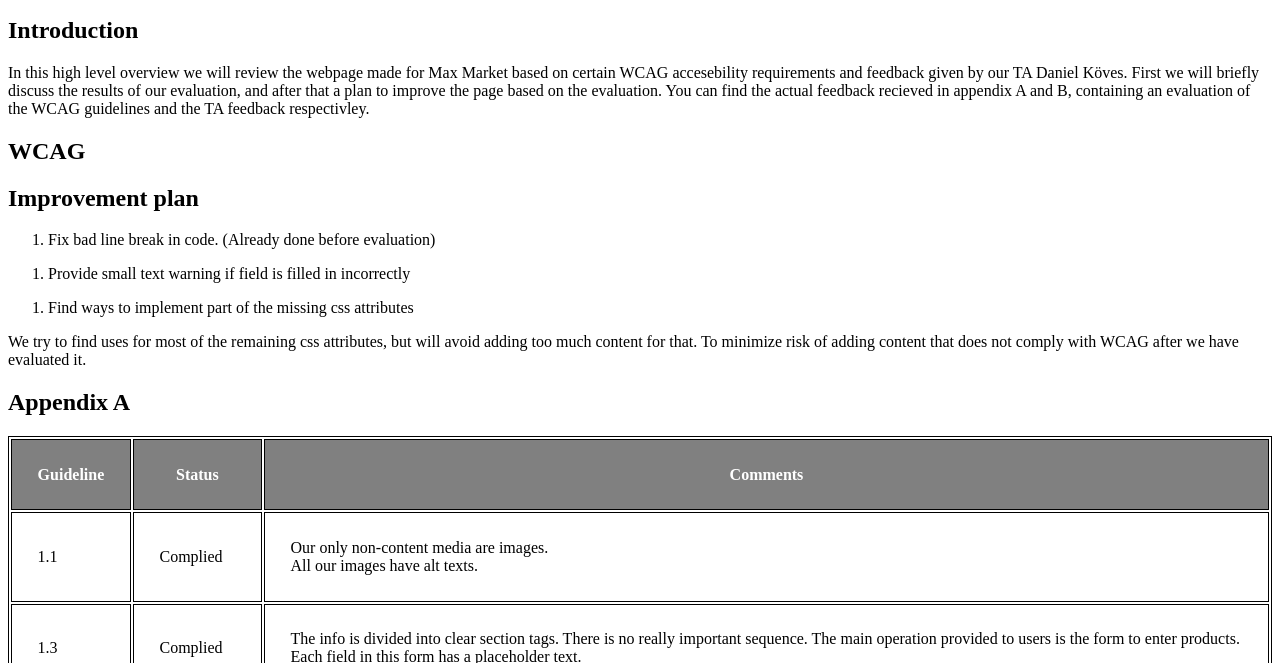
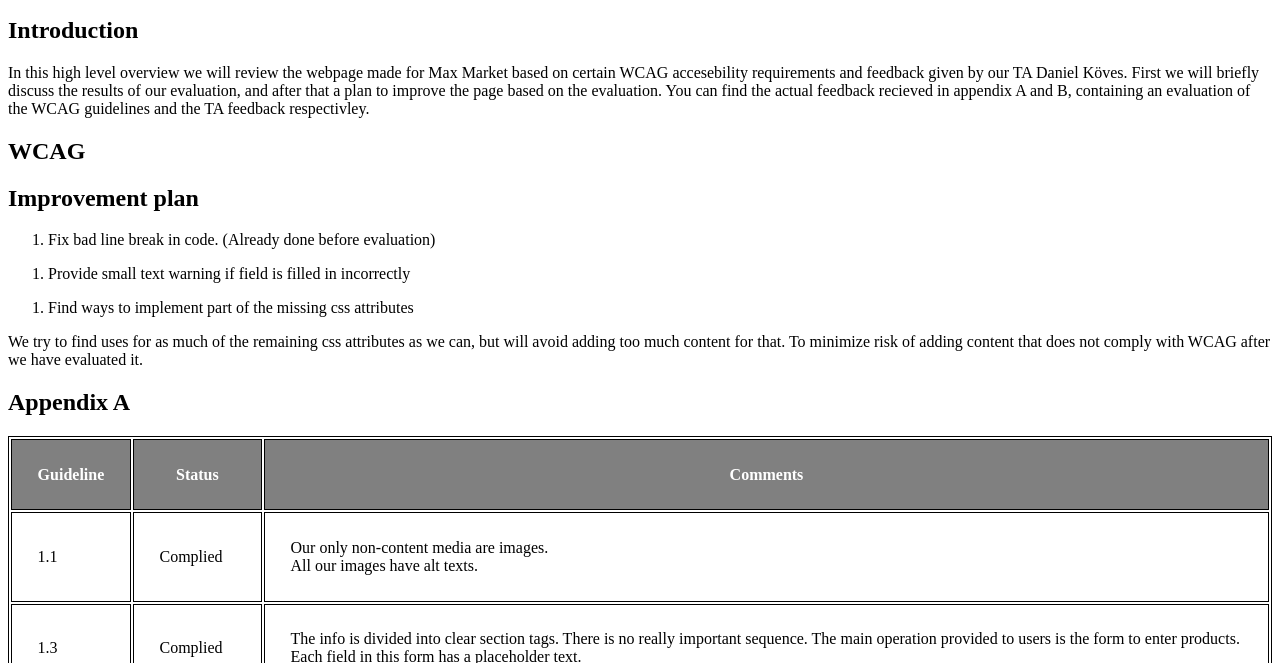
Before and after one commit to RaymondHoogervorst/WebTechnology-Lab81, a plain HTML site: page evaluation.html in a window 1280 px wide. Shown: the part 137-800 px from the top of the page. Drawn offline with Linux system fonts and the light colour scheme.

Commit message:
Adjusted p in improvement plan

```diff
--- a/evaluation.html
+++ b/evaluation.html
@@ -54,7 +54,7 @@
             <li>Find ways to implement part of the missing css attributes</li>
          </ol>
          <p>
-            We try to find uses for most of the remaining css attributes,
+            We try to find uses for as much of the remaining css attributes as we can,
             but will avoid adding too much content for that. To minimize risk
             of adding content that does not comply with WCAG after we have evaluated
             it.
```
